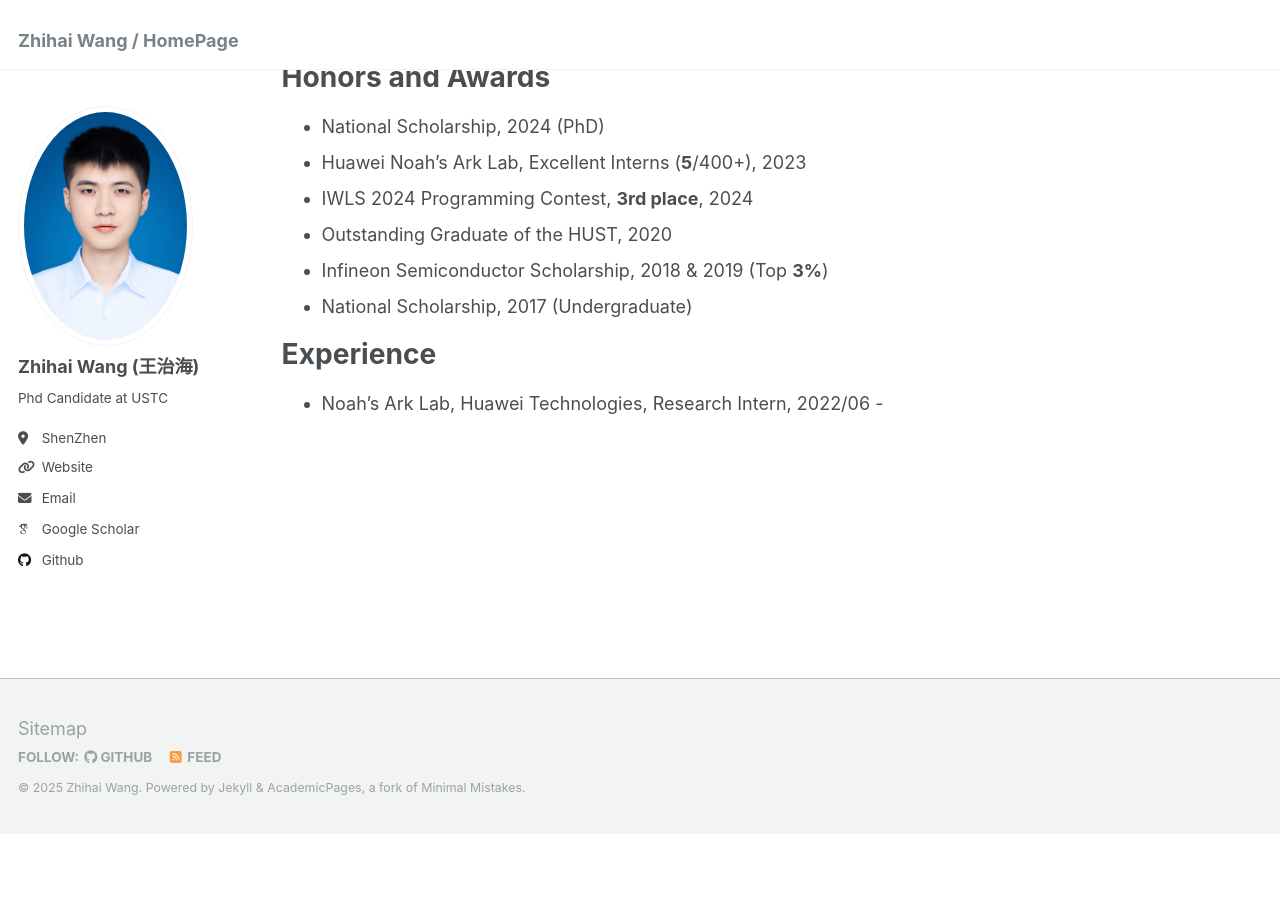
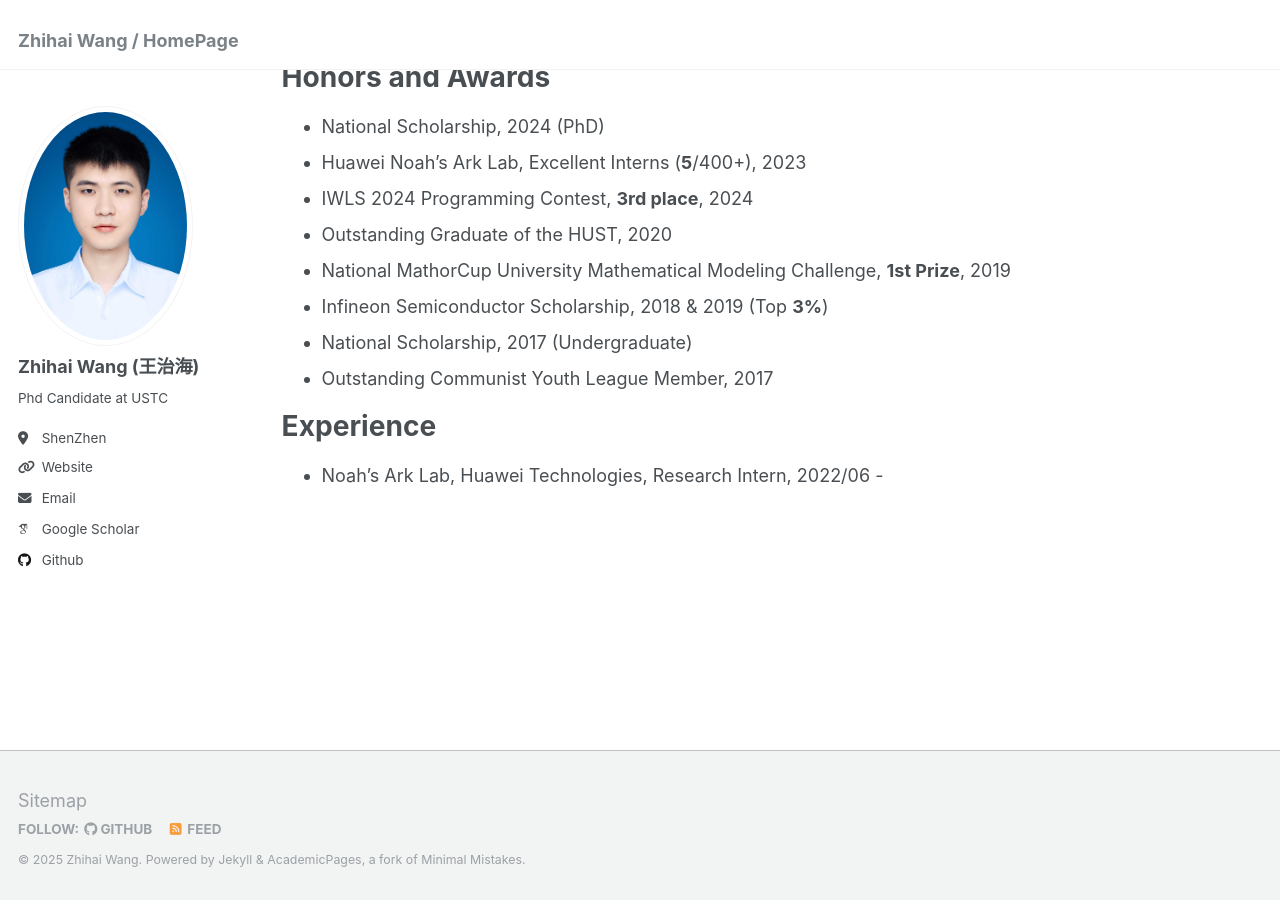
Before and after one commit to zhihaiwangx/zhihaiwangx.github.io, a Jekyll site: the page built from _pages/about.md, in a window 1280 px wide and 900 px high, scrolled down 2456 px. Built offline with Jekyll 4.4.1, drawn with Linux system fonts in a browser that asks for light colours; some web fonts are replaced; before the commit the page ends 3289 px from its top, so only the background shows below that.

Commit message:
update_awards

```diff
--- a/_pages/about.md
+++ b/_pages/about.md
@@ -65,8 +65,10 @@ Honors and Awards
 - Huawei Noah’s Ark Lab, Excellent Interns (**5**/400+), 2023
 - IWLS 2024 Programming Contest, **3rd place**, 2024
 - Outstanding Graduate of the HUST, 2020
+- National MathorCup University Mathematical Modeling Challenge, **1st Prize**, 2019
 - Infineon Semiconductor Scholarship, 2018 & 2019 (Top **3%**)
 - National Scholarship, 2017 (Undergraduate)
+- Outstanding Communist Youth League Member, 2017
 
 Experience
 ======
```
